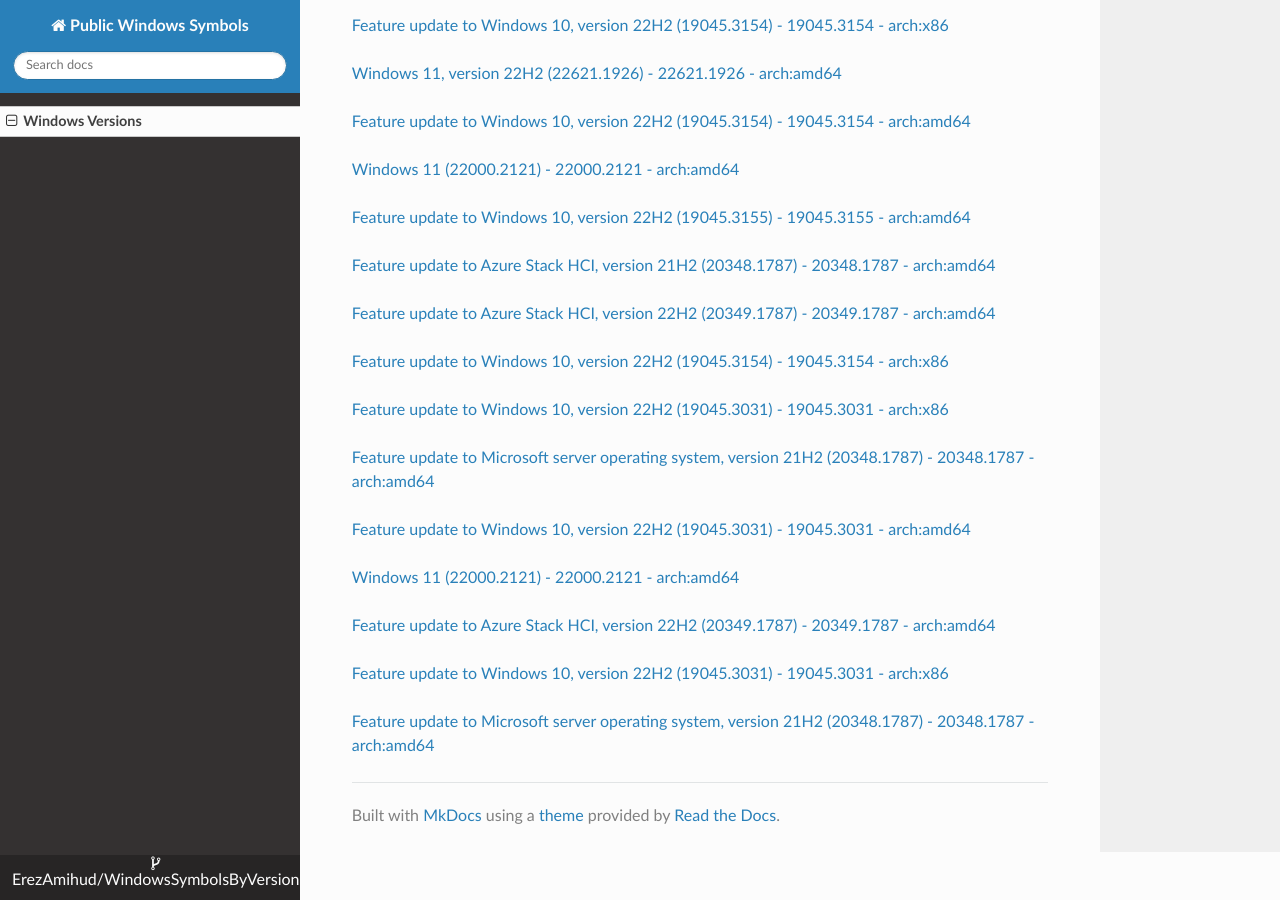
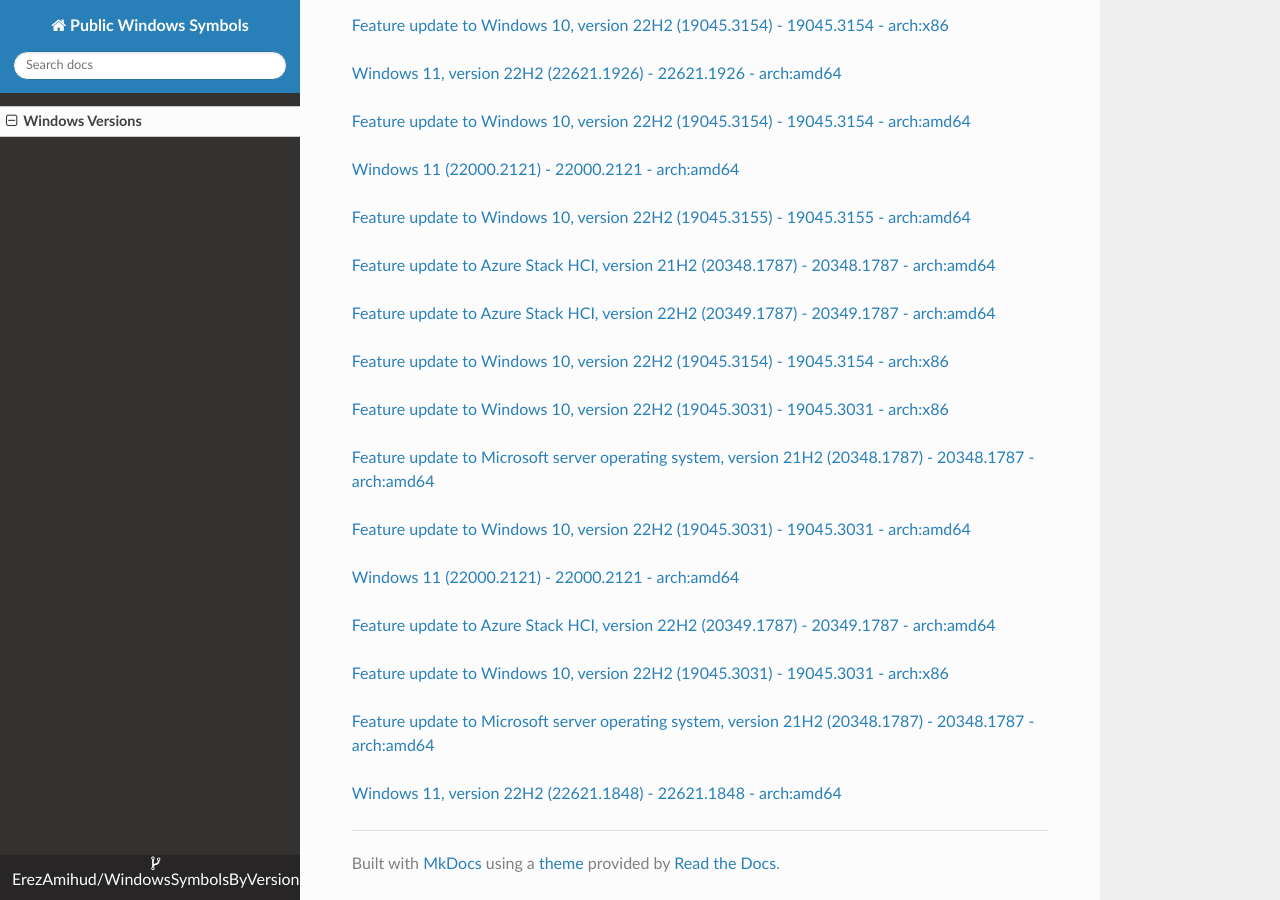
Before and after one commit to ErezAmihud/WindowsSymbolsByVersion, an MkDocs documentation site: the page built from docs/index.md, in a window 1280 px wide and 900 px high, scrolled down 29549 px. Built offline with MkDocs 1.6.1, drawn with Linux system fonts in a browser that asks for light colours; nearby versions of some CDN libraries.

Commit message:
Automated commit, add manifest for a0c5398a-ac9f-4f72-8395-961800c2703f

```diff
--- a/docs/index.md
+++ b/docs/index.md
@@ -1693,3 +1693,6 @@
 
 
 [Feature update to Microsoft server operating system, version 21H2 (20348.1787) - 20348.1787 - arch:amd64](https://github.com/ErezAmihud/WindowsSymbolsByVersion/blob/main/manifests/7dbe8262-895a-46e8-8347-8eb3af6cd911.manifest)
+
+
+[Windows 11, version 22H2 (22621.1848) - 22621.1848 - arch:amd64](https://github.com/ErezAmihud/WindowsSymbolsByVersion/blob/main/manifests/a0c5398a-ac9f-4f72-8395-961800c2703f.manifest)
```
Also changed, not shown: process_builds.json (+1 -1 lines), 1 other file.
